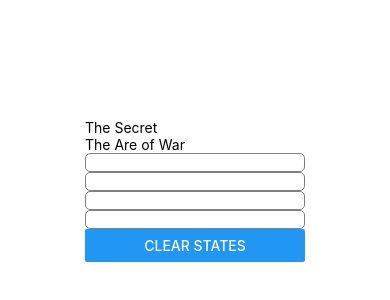
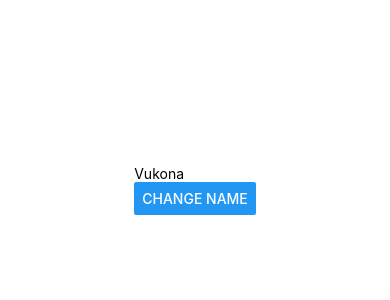
Before and after one commit to vukona-mlab/chatta, a React Native app: screen / in a window 390 px wide. Shown: the part 232-532 px from the top of the page. Built offline with nearby package versions, Linux system fonts and the light colour scheme.

Commit message:
Done with useContext

```diff
--- /dev/null
+++ b/components/HomeComponent.js
@@ -0,0 +1,15 @@
+import React, { useContext } from 'react'
+import { Button, Text, View } from 'react-native'
+import { UserContext } from '../services/userContext';
+import SecondHomeComponent from './SecondHomeComponent';
+
+export default function HomeComponent() {
+
+  return (
+    <View>
+        {/* Display name from parent component */}
+        <SecondHomeComponent />
+        {/* <Button onPress={() => context.changeName('Mnisi')} title="Change Name"/> */}
+    </View>
+  )
+}
--- /dev/null
+++ b/components/SecondHomeComponent.js
@@ -0,0 +1,11 @@
+import React from 'react'
+import { View } from 'react-native'
+import ThirdHomeComponent from './ThirdHomeComponent'
+
+export default function SecondHomeComponent() {
+  return (
+    <View>
+        <ThirdHomeComponent />
+    </View>
+  )
+}
--- /dev/null
+++ b/components/ThirdHomeComponent.js
@@ -0,0 +1,14 @@
+import React from 'react'
+import { useContext } from 'react'
+import { Button, Text, View } from 'react-native'
+import { UserContext } from '../services/userContext'
+
+export default function ThirdHomeComponent() {
+    const context = useContext(UserContext)
+  return (
+    <View>
+        <Text>{context.name}</Text>
+        <Button onPress={() => context.changeName('Mnisi')} title="Change Name"/>
+    </View>
+  )
+}
--- a/pages/HomeScreen.js
+++ b/pages/HomeScreen.js
@@ -2,75 +2,30 @@
 import { useEffect } from 'react';
 import { useState } from 'react'
 import { View, TextInput, Button, Text } from 'react-native'
+import HomeComponent from '../components/HomeComponent';
+import { UserContext } from '../services/userContext';
 
 
 export default function HomeScreen() {
-    const [name, setName] = useState('')
+    const [name, setName] = useState('Vukona')
     const [age, setAge] = useState(0);
     const [books, setBooks] = useState(['The Secret', 'The Are of War'])
-    useEffect(() => {
-        console.log('just mounted');
-        return () => {
-            console.log('unmounting');
-        }
-    })
     const addBook = (title) => {
         setBooks(books => {
             return [...books, title.trim()]
         })
     }
-    const clearState = () => {
-        setName('');
-        setAge(0);
-        setBooks(['The Secret', 'The Are of War'])
-    }
-    const removeBook = (index) => {
-        if(books[index]) {
-            const newBooks = [...books];
-            newBooks.splice(index, 1)
-            setBooks(newBooks)
-        }
-    }
+
     useEffect(() => {
         console.log(name);
     }, [name])
-    useEffect(() => {
-        console.log(age);
-    }, [age])
-    useEffect(() => {
-        console.log(books);
-    }, [books])
-    useEffect( () => {
 
-    }, [name, age, books])
   return (
     <View>
-        {
-            books.map(item => {
-                return( <Text>{ item }</Text>)
-            })
-        }
-        <TextInput
-            style={{ borderColor: 'gray', borderWidth: 1, borderRadius: 5 }}
-            onChange={(ev) => setName(ev.target.value)} />
-        <TextInput
-            style={{ borderColor: 'gray', borderWidth: 1, borderRadius: 5 }}
-            onChange={ (ev) => setAge(ev.target.value)} />
-        <TextInput
-            style={{ borderColor: 'gray', borderWidth: 1, borderRadius: 5 }}
-            onBlur={ (ev) => addBook(ev.target.value)} />
-        <TextInput
-            style={{ borderColor: 'gray', borderWidth: 1, borderRadius: 5 }}
-            onBlur={ (ev) => removeBook(ev.target.value)} />
-        <Button
-            style={{
-                backgroundColor: 'rgb(150, 180, 190)',
-                borderRadius: 150,
-                color: '#fff',
-                top: 10
-            }}
-            onPress={ () => { clearState()}}
-            title="Clear States" />
+        <UserContext.Provider value={{ name: name, changeName: setName}}>
+            <HomeComponent changeName={(text) => setName(text)}/>
+        </UserContext.Provider>
+
     </View>
   )
 }
--- /dev/null
+++ b/services/userContext.js
@@ -0,0 +1,6 @@
+import { createContext } from "react";
+
+export const UserContext = createContext({
+    name: '',
+    changeName: () => {}
+})
```
